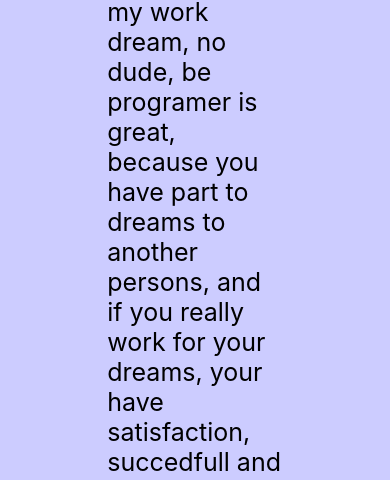
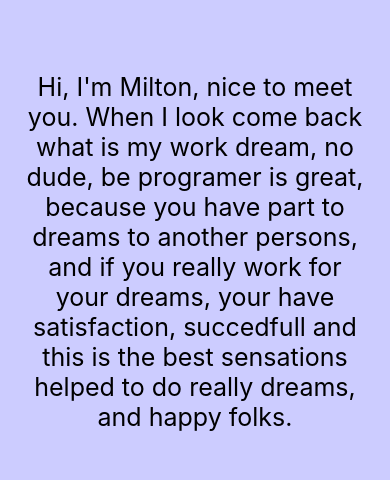
Before and after one commit to MiltonRiscanevo/portfoliomiltonriscanevo, a React (Create React App) app: page / in a window 390 px wide. Shown: the part 924-1404 px from the top of the page. Built offline with nearby package versions, Linux system fonts and the light colour scheme.

Commit message:
edit responsive initial test

```diff
--- a/src/components/Home.jsx
+++ b/src/components/Home.jsx
@@ -53,8 +53,11 @@ const Styles = makeStyles(theme=>({
     },
     paragraph:{
         width:"50%",
-        alignItems:"justifyContent",
-        fontSize: 25
+        textAlign:"center",
+        fontSize: 25,
+        [theme.breakpoints.down("sm")]:{
+            width:"100%"
+        }
     },
     container_row:{
         display:'flex',
```
